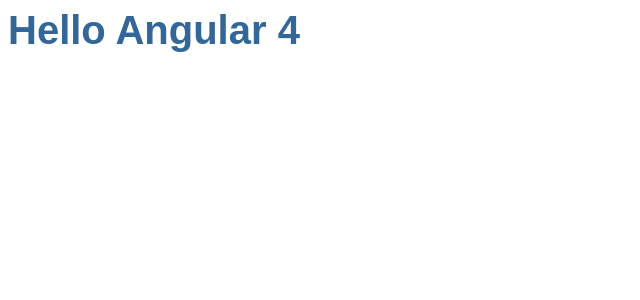
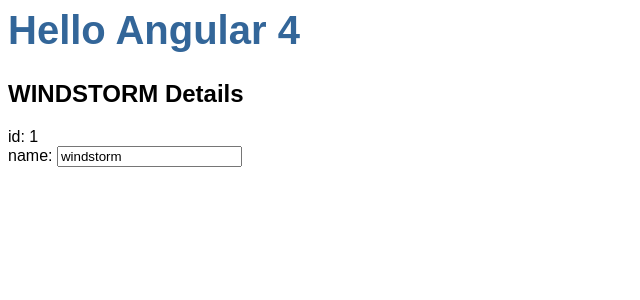
Before and after one commit to snehajgec/angular-first, an Angular app: page / in a window 1280 px wide. Shown: the top 300 px of the page, without its empty margins (0-640 px from the left). Built offline with nearby package versions, Linux system fonts and the light colour scheme.

Commit message:
created heroes component

```diff
--- a/src/app/app.component.html
+++ b/src/app/app.component.html
@@ -1 +1,2 @@
 <h1>{{name}}</h1>
+<app-heroes></app-heroes>
--- a/src/app/app.module.ts
+++ b/src/app/app.module.ts
@@ -3,10 +3,11 @@
 import { FormsModule } from '@angular/forms';
 
 import { AppComponent } from './app.component';
+import { HeroesComponent } from './heroes/heroes.component';
 
 @NgModule({
   imports:      [ BrowserModule, FormsModule ],
-  declarations: [ AppComponent],
+  declarations: [ AppComponent, HeroesComponent],
   bootstrap:    [ AppComponent ]
 })
 export class AppModule { }
--- /dev/null
+++ b/src/app/hero.ts
@@ -0,0 +1,4 @@
+export class Hero {
+  id: number;
+  name: string;
+}
--- /dev/null
+++ b/src/app/heroes/heroes.component.html
@@ -0,0 +1,10 @@
+<!--<h1>{{hero.name | uppercase}} Details</h1>
+<div><span>id: </span>{{hero.id}}</div>
+<div><span>name: </span>{{hero.name}}</div>-->
+<h2>{{hero.name | uppercase}} Details</h2>
+<div><span>id: </span>{{hero.id}}</div>
+<div>
+  <label>name:
+    <input [(ngModel)] = "hero.name" placeholder="name"/>
+  </label>
+</div>
--- /dev/null
+++ b/src/app/heroes/heroes.component.ts
@@ -0,0 +1,20 @@
+import { Component, OnInit } from '@angular/core';
+import {Hero} from '../hero';
+
+@Component({
+  selector: 'app-heroes',
+  templateUrl: './heroes.component.html',
+  styleUrls: ['./heroes.component.css']
+})
+export class HeroesComponent implements OnInit {
+
+  constructor() { }
+
+  ngOnInit() {
+  }
+
+  hero : Hero = {
+    id: 1,
+    name: 'windstorm'
+  };
+}
```
Also changed, not shown: src/app/heroes/heroes.component.css (added).
